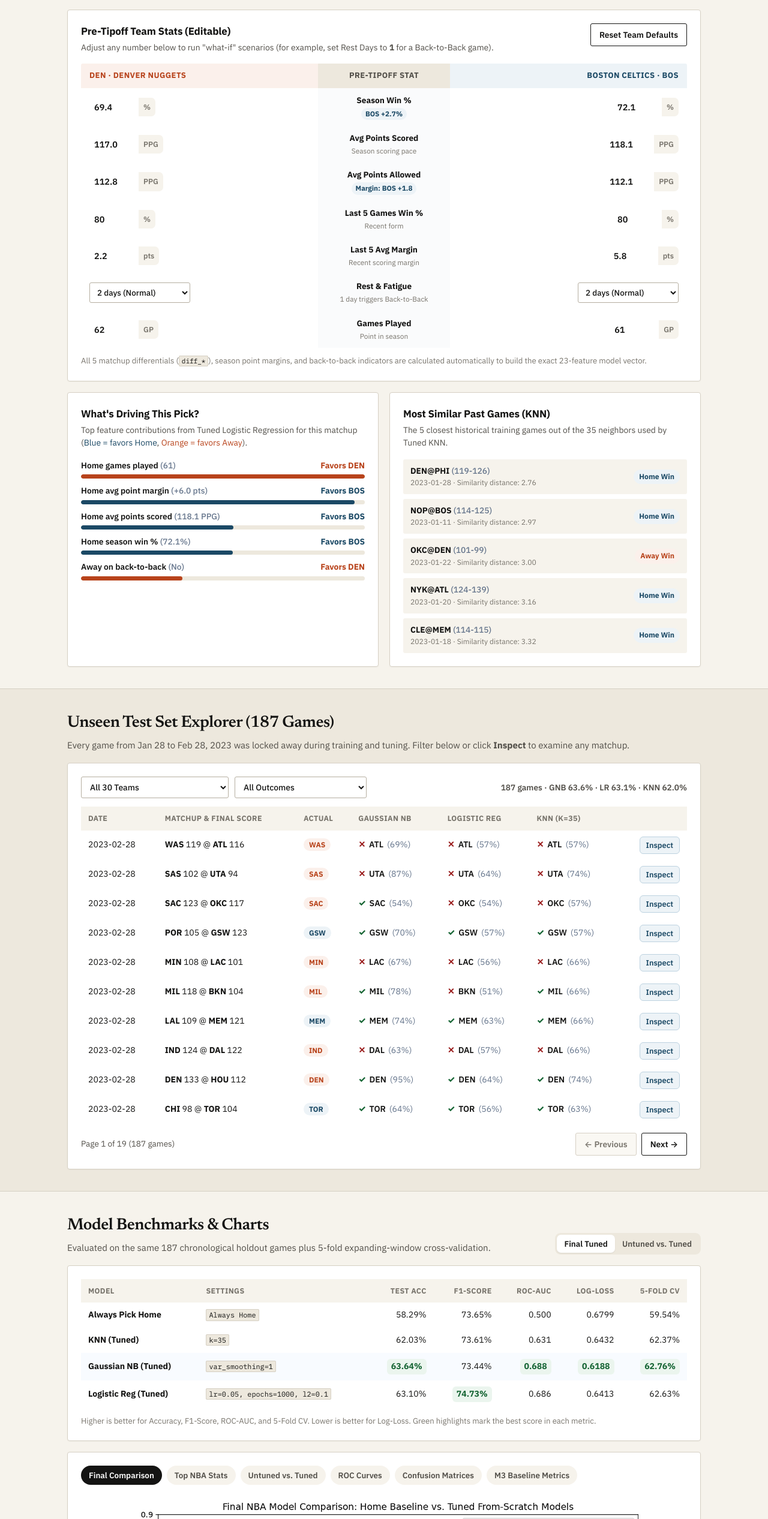
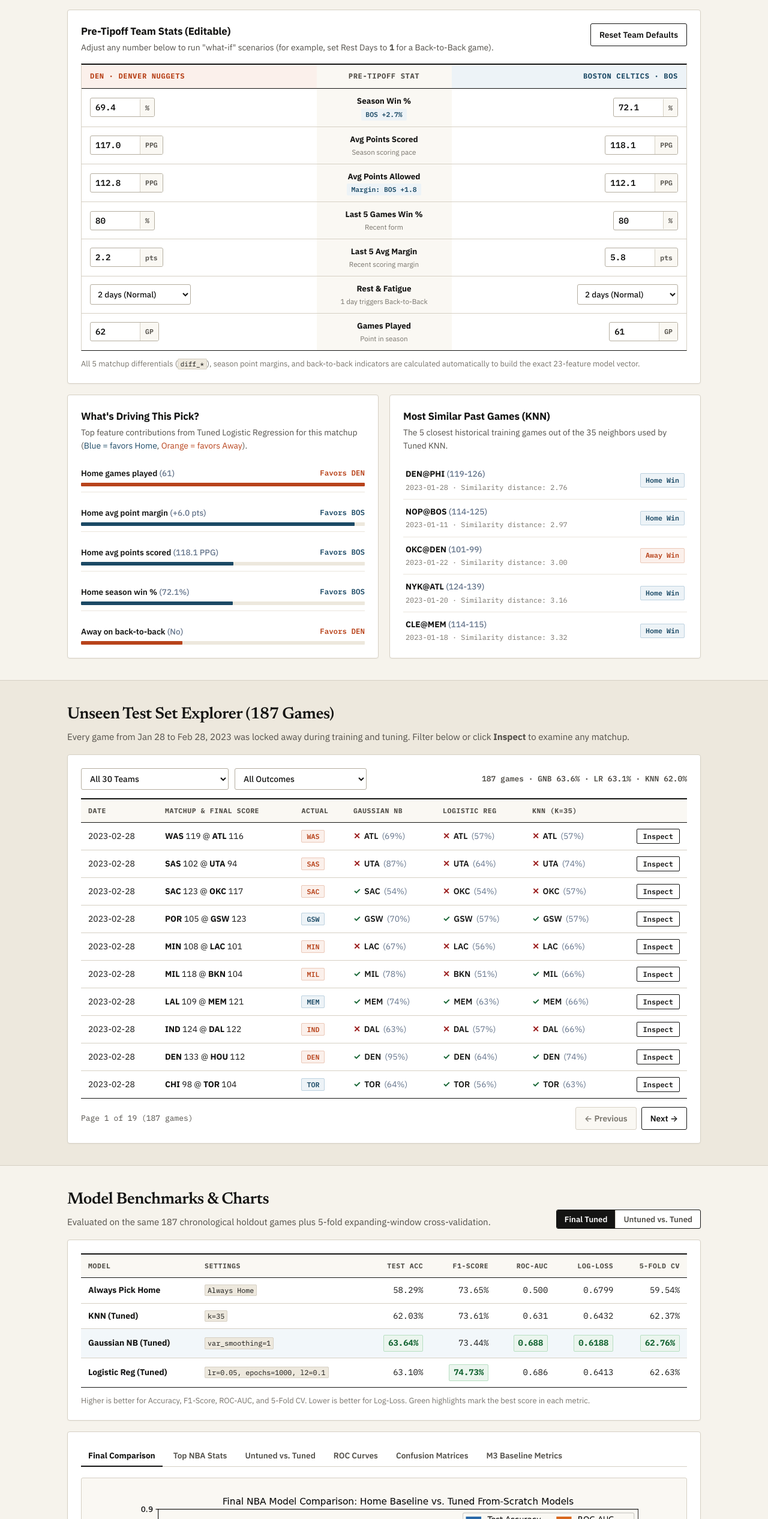
Before and after one commit to Gab172005/NbaGamesPredictor, a plain HTML site: page index.html in a window 1280 px wide. Shown: the part 1167-3700 px from the top of the page at 60% size. Drawn offline with Linux system fonts and the light colour scheme.

Commit message:
style: restyle stats ledger, explainability lists, data tables, and paper-blended charts

```diff
--- a/frontend/styles.css
+++ b/frontend/styles.css
@@ -740,22 +740,25 @@ code {
   margin-bottom: 0;
 }
 
-/* Editable Tale of the Tape ---------------------------------------------- */
+/* Editable Tale of the Tape (Box-Score Layout) --------------------------- */
 .tape-grid {
   display: grid;
-  grid-template-columns: minmax(0, 1fr) minmax(170px, 220px) minmax(0, 1fr);
-  border: 1px solid var(--border);
-  border-radius: var(--radius-sm);
+  grid-template-columns: minmax(0, 1fr) minmax(175px, 225px) minmax(0, 1fr);
+  border-top: 2px solid var(--ink);
+  border-bottom: 1px solid var(--ink);
+  border-left: 1px solid var(--rule);
+  border-right: 1px solid var(--rule);
   overflow: hidden;
 }
 
 .tape-header {
   padding: 10px 14px;
-  font-size: 0.82rem;
+  font-family: var(--font-mono);
+  font-size: 0.76rem;
   font-weight: 700;
   text-transform: uppercase;
-  letter-spacing: 0.03em;
-  border-bottom: 1px solid var(--border);
+  letter-spacing: 0.05em;
+  border-bottom: 1px solid var(--ink);
 }
 
 .tape-away-col {
@@ -764,7 +767,7 @@ code {
 }
 
 .tape-mid-col {
-  background: var(--bg-alt);
+  background: var(--surface-subtle);
   color: var(--text-muted);
   text-align: center;
 }
@@ -778,9 +781,10 @@ code {
 .tape-cell,
 .tape-label {
   padding: 10px 14px;
-  border-bottom: 1px solid var(--border);
+  border-bottom: 1px solid var(--rule);
   display: flex;
   align-items: center;
+  min-width: 0;
 }
 
 .tape-grid > :nth-last-child(-n+3) {
@@ -795,24 +799,26 @@ code {
   flex-direction: column;
   justify-content: center;
   text-align: center;
-  background: #fafbfc;
+  background: var(--surface-subtle);
   gap: 2px;
 }
 
 .tape-label strong {
-  font-size: 0.85rem;
+  font-size: 0.84rem;
+  color: var(--ink);
 }
 
 .diff-sub {
-  font-size: 0.74rem;
+  font-size: 0.73rem;
   color: var(--text-light);
 }
 
 .diff-chip {
-  font-size: 0.73rem;
-  font-weight: 700;
+  font-family: var(--font-mono);
+  font-size: 0.71rem;
+  font-weight: 600;
   padding: 1px 7px;
-  border-radius: 999px;
+  border-radius: 2px;
   font-variant-numeric: tabular-nums;
 }
 
@@ -834,32 +840,44 @@ code {
 .input-unit {
   display: inline-flex;
   align-items: center;
-  border: 1px solid var(--border-strong);
-  border-radius: 7px;
+  border: 1px solid var(--rule-strong);
+  border-radius: var(--radius-sm);
   background: var(--surface);
   overflow: hidden;
-  max-width: 132px;
+  max-width: 138px;
 }
 
 .input-unit input {
   width: 82px;
+  min-width: 0;
   border: none;
   padding: 6px 8px;
-  font-family: inherit;
-  font-size: 0.9rem;
+  font-family: var(--font-mono);
+  font-size: 0.88rem;
   font-weight: 600;
   font-variant-numeric: tabular-nums;
-  color: var(--text);
+  color: var(--ink);
   background: transparent;
+}
+
+.input-unit input:focus {
+  outline: none;
+}
+
+.input-unit:focus-within {
+  border-color: var(--ink);
+  box-shadow: 0 0 0 1px var(--ink);
 }
 
 .input-unit span {
   padding: 6px 8px;
-  font-size: 0.78rem;
+  font-family: var(--font-mono);
+  font-size: 0.72rem;
   font-weight: 600;
-  color: var(--text-light);
-  background: var(--bg);
-  border-left: 1px solid var(--border);
+  color: var(--text-muted);
+  background: var(--surface-subtle);
+  border-left: 1px solid var(--rule);
+  white-space: nowrap;
 }
 
 .rest-control {
@@ -875,72 +893,90 @@ code {
 }
 
 .b2b-badge {
-  font-size: 0.72rem;
+  font-family: var(--font-mono);
+  font-size: 0.69rem;
   font-weight: 700;
   padding: 2px 7px;
-  border-radius: 999px;
+  border-radius: 2px;
   background: var(--bad-bg);
   color: var(--bad);
-  border: 1px solid #fecaca;
+  border: 1px solid var(--bad-border);
+  white-space: nowrap;
 }
 
 .footnote {
   margin-top: 12px;
   margin-bottom: 0;
-  font-size: 0.82rem;
+  font-size: 0.81rem;
   color: var(--text-light);
 }
 
-/* Explainability Row ----------------------------------------------------- */
+/* Explainability Row (Clean Hairline Lists, Zero Nested Boxes) ----------- */
 .explain-grid {
   display: grid;
   grid-template-columns: repeat(2, minmax(0, 1fr));
   gap: 18px;
+  align-items: stretch;
 }
 
 .explain-grid .card {
   margin-bottom: 0;
+  display: flex;
+  flex-direction: column;
+  height: 100%;
 }
 
 .drivers-list {
+  flex: 1;
   display: flex;
   flex-direction: column;
-  gap: 10px;
+  justify-content: space-between;
+  gap: 4px;
 }
 
 .driver-row {
   display: flex;
   flex-direction: column;
-  gap: 4px;
+  gap: 5px;
+  padding: 9px 0;
+  border-bottom: 1px solid #eae5dc;
+}
+
+.driver-row:last-child {
+  border-bottom: none;
+  padding-bottom: 0;
 }
 
 .driver-top {
   display: flex;
   justify-content: space-between;
   gap: 10px;
-  font-size: 0.86rem;
+  font-size: 0.85rem;
 }
 
 .driver-name {
   font-weight: 600;
+  color: var(--ink);
 }
 
 .driver-impact {
-  font-weight: 700;
+  font-family: var(--font-mono);
+  font-size: 0.78rem;
+  font-weight: 600;
   font-variant-numeric: tabular-nums;
   white-space: nowrap;
 }
 
 .driver-bar-track {
-  height: 7px;
-  border-radius: 999px;
+  height: 6px;
+  border-radius: 1px;
   background: var(--bg-alt);
   overflow: hidden;
 }
 
 .driver-bar-fill {
   height: 100%;
-  border-radius: 999px;
+  border-radius: 1px;
 }
 
 .driver-bar-home {
@@ -952,9 +988,11 @@ code {
 }
 
 .neighbors-list {
+  flex: 1;
   display: flex;
   flex-direction: column;
-  gap: 8px;
+  justify-content: space-between;
+  gap: 0;
 }
 
 .neighbor-row {
@@ -962,43 +1000,57 @@ code {
   align-items: center;
   justify-content: space-between;
   gap: 10px;
-  padding: 9px 12px;
-  border-radius: var(--radius-sm);
-  background: var(--bg);
-  border: 1px solid var(--border);
+  padding: 10px 4px;
+  border-bottom: 1px solid #eae5dc;
+  background: transparent;
   font-size: 0.86rem;
+}
+
+.neighbor-row:last-child {
+  border-bottom: none;
+  padding-bottom: 2px;
+}
+
+.neighbor-row:hover {
+  background: var(--surface-subtle);
 }
 
 .neighbor-meta {
   display: flex;
   flex-direction: column;
+  gap: 2px;
 }
 
 .neighbor-match {
   font-weight: 700;
+  color: var(--ink);
 }
 
 .neighbor-date {
-  font-size: 0.76rem;
+  font-family: var(--font-mono);
+  font-size: 0.74rem;
   color: var(--text-light);
 }
 
 .outcome-chip {
-  padding: 3px 9px;
-  border-radius: 999px;
-  font-size: 0.76rem;
-  font-weight: 700;
+  font-family: var(--font-mono);
+  padding: 2px 8px;
+  border-radius: 2px;
+  font-size: 0.73rem;
+  font-weight: 600;
   white-space: nowrap;
 }
 
 .chip-home {
   background: var(--home-bg);
   color: var(--home);
+  border: 1px solid var(--home-border);
 }
 
 .chip-away {
   background: var(--away-bg);
   color: var(--away);
+  border: 1px solid var(--away-border);
 }
 
 /* Tables (Explorer & Benchmarks) ----------------------------------------- */
@@ -1018,7 +1070,8 @@ code {
 }
 
 .explorer-summary {
-  font-size: 0.85rem;
+  font-family: var(--font-mono);
+  font-size: 0.81rem;
   color: var(--text-muted);
   font-weight: 600;
   font-variant-numeric: tabular-nums;
@@ -1026,12 +1079,14 @@ code {
 
 .table-wrap {
   overflow-x: auto;
+  border-top: 2px solid var(--ink);
+  border-bottom: 1px solid var(--ink);
 }
 
 .data-table {
   width: 100%;
   border-collapse: collapse;
-  font-size: 0.88rem;
+  font-size: 0.87rem;
   font-variant-numeric: tabular-nums;
 }
 
@@ -1039,25 +1094,32 @@ code {
 .data-table td {
   padding: 10px 12px;
   text-align: left;
-  border-bottom: 1px solid var(--border);
+  border-bottom: 1px solid var(--rule);
   white-space: nowrap;
 }
 
+.data-table tbody tr:last-child td {
+  border-bottom: none;
+}
+
 .data-table th {
-  font-size: 0.78rem;
+  font-family: var(--font-mono);
+  font-size: 0.72rem;
   font-weight: 700;
   text-transform: uppercase;
-  letter-spacing: 0.03em;
-  color: var(--text-light);
-  background: var(--bg);
+  letter-spacing: 0.05em;
+  color: var(--text-muted);
+  background: var(--surface-subtle);
+  border-bottom: 1px solid var(--ink);
 }
 
-.data-table tbody tr:hover {
-  background: #f8fafc;
+.data-table tbody tr:hover td {
+  background: var(--surface-hover);
 }
 
 .data-table .num {
   text-align: right;
+  font-family: var(--font-mono);
 }
 
 .pred-cell {
@@ -1069,28 +1131,29 @@ code {
 
 .mark-ok {
   color: var(--good);
-  font-weight: 800;
+  font-weight: 700;
 }
 
 .mark-miss {
   color: var(--bad);
-  font-weight: 800;
+  font-weight: 700;
 }
 
 .inspect-btn {
-  padding: 5px 10px;
-  border-radius: 6px;
-  border: 1px solid var(--home-border);
-  background: var(--home-bg);
-  color: var(--home);
-  font-family: inherit;
-  font-size: 0.8rem;
+  padding: 4px 10px;
+  border-radius: 2px;
+  border: 1px solid var(--ink);
+  background: var(--surface);
+  color: var(--ink);
+  font-family: var(--font-mono);
+  font-size: 0.75rem;
   font-weight: 600;
   cursor: pointer;
+  transition: background 0.14s ease, color 0.14s ease;
 }
 
 .inspect-btn:hover {
-  background: var(--home);
+  background: var(--ink);
   color: #ffffff;
 }
 
@@ -1104,7 +1167,8 @@ code {
 }
 
 .page-info {
-  font-size: 0.85rem;
+  font-family: var(--font-mono);
+  font-size: 0.81rem;
   color: var(--text-muted);
 }
 
@@ -1116,78 +1180,87 @@ code {
 /* Benchmarks Toggle & Best Highlights ------------------------------------ */
 .segmented-toggle {
   display: inline-flex;
-  padding: 3px;
-  background: var(--bg-alt);
-  border: 1px solid var(--border);
-  border-radius: 9px;
+  border: 1px solid var(--ink);
+  border-radius: var(--radius-sm);
+  overflow: hidden;
+  background: var(--surface);
 }
 
 .seg-btn {
-  padding: 6px 12px;
+  padding: 6px 13px;
   border: none;
-  border-radius: 7px;
+  border-right: 1px solid var(--rule);
   background: transparent;
   color: var(--text-muted);
   font-family: inherit;
-  font-size: 0.84rem;
+  font-size: 0.83rem;
   font-weight: 600;
   cursor: pointer;
 }
 
+.seg-btn:last-child {
+  border-right: none;
+}
+
 .seg-btn.active {
-  background: var(--surface);
-  color: var(--text);
-  box-shadow: 0 1px 2px rgba(15, 23, 42, 0.08);
+  background: var(--ink);
+  color: #ffffff;
 }
 
 .best-metric {
   display: inline-block;
   padding: 2px 7px;
-  border-radius: 6px;
+  border-radius: 2px;
   background: var(--good-bg);
+  border: 1px solid var(--good-border);
   color: var(--good);
   font-weight: 700;
 }
 
 .row-highlight td {
-  background: #f8fbff;
+  background: #f2f7fa;
 }
 
-/* Charts Gallery --------------------------------------------------------- */
+/* Charts Gallery (Editorial Underline Tabs + Multiply Paper Blend) ------- */
 .chart-tabs {
   display: flex;
-  gap: 8px;
+  gap: 6px;
   flex-wrap: wrap;
-  margin-bottom: 16px;
+  border-bottom: 1px solid var(--rule);
+  margin-bottom: 18px;
 }
 
 .chart-tab {
-  padding: 7px 13px;
-  border-radius: 999px;
-  border: 1px solid var(--border-strong);
-  background: var(--bg);
+  padding: 8px 12px;
+  border: none;
+  border-bottom: 2px solid transparent;
+  margin-bottom: -1px;
+  background: transparent;
   color: var(--text-muted);
   font-family: inherit;
-  font-size: 0.84rem;
+  font-size: 0.85rem;
   font-weight: 600;
   cursor: pointer;
-  transition: all 0.15s ease;
+  transition: color 0.14s ease, border-color 0.14s ease;
 }
 
 .chart-tab:hover {
-  border-color: var(--home);
-  color: var(--home);
+  color: var(--ink);
 }
 
 .chart-tab.active {
-  background: var(--text);
-  border-color: var(--text);
-  color: #ffffff;
+  color: var(--ink);
+  border-bottom-color: var(--ink);
+  font-weight: 700;
 }
 
 .chart-stage {
   margin: 0;
   text-align: center;
+  padding: 18px;
+  background: var(--surface-subtle);
+  border: 1px solid var(--rule);
+  border-radius: var(--radius-sm);
 }
 
 .chart-stage img {
@@ -1195,52 +1268,60 @@ code {
   max-height: 460px;
   width: auto;
   height: auto;
-  border-radius: var(--radius-sm);
-  border: 1px solid var(--border);
-  background: #ffffff;
+  background: transparent;
+  mix-blend-mode: multiply;
   cursor: zoom-in;
 }
 
 .chart-stage figcaption {
-  margin-top: 10px;
-  font-size: 0.9rem;
+  margin-top: 12px;
+  font-size: 0.89rem;
   color: var(--text-muted);
 }
 
-/* How It Works ----------------------------------------------------------- */
+/* How It Works (Unified 3-Column Editorial Index) ------------------------ */
 .steps-grid {
   display: grid;
   grid-template-columns: repeat(3, minmax(0, 1fr));
-  gap: 16px;
+  gap: 0;
+  border-top: 2px solid var(--ink);
+  border-bottom: 1px solid var(--ink);
+  background: var(--surface);
 }
 
 .step-card {
   margin-bottom: 0;
+  border: none;
+  border-right: 1px solid var(--rule);
+  border-radius: 0;
+  box-shadow: none;
+}
+
+.step-card:last-child {
+  border-right: none;
 }
 
 .step-num {
   display: inline-block;
-  font-size: 0.8rem;
-  font-weight: 800;
-  color: var(--home);
-  background: var(--home-bg);
-  padding: 3px 9px;
-  border-radius: 999px;
-  margin-bottom: 10px;
+  font-family: var(--font-mono);
+  font-size: 1.05rem;
+  font-weight: 700;
+  color: var(--away);
+  margin-bottom: 8px;
 }
 
 .step-card p {
-  font-size: 0.9rem;
+  font-size: 0.89rem;
   color: var(--text-muted);
   margin-bottom: 0;
 }
 
 /* Footer ----------------------------------------------------------------- */
 .site-footer {
-  padding: 26px 0;
-  border-top: 1px solid var(--border);
-  background: var(--surface);
-  font-size: 0.88rem;
+  padding: 24px 0;
+  border-top: 1px solid var(--rule);
+  background: #fbf9f5;
+  font-size: 0.86rem;
   color: var(--text-muted);
 }
 
@@ -1263,13 +1344,14 @@ code {
 }
 
 .footer-links a {
-  color: var(--home);
+  color: var(--ink);
   text-decoration: none;
   font-weight: 600;
+  border-bottom: 1px solid var(--rule-strong);
 }
 
 .footer-links a:hover {
-  text-decoration: underline;
+  border-bottom-color: var(--ink);
 }
 
 /* Modal Lightbox --------------------------------------------------------- */
@@ -1277,7 +1359,7 @@ code {
   position: fixed;
   inset: 0;
   z-index: 100;
-  background: rgba(15, 23, 42, 0.82);
+  background: rgba(20, 20, 19, 0.84);
   display: flex;
   align-items: center;
   justify-content: center;
@@ -1287,7 +1369,8 @@ code {
 .modal img {
   max-width: 95vw;
   max-height: 90vh;
-  border-radius: var(--radius-sm);
+  padding: 12px;
+  border-radius: var(--radius);
   background: #ffffff;
   box-shadow: 0 20px 50px rgba(0, 0, 0, 0.45);
 }
@@ -1296,13 +1379,13 @@ code {
   position: fixed;
   top: 18px;
   right: 22px;
-  width: 40px;
-  height: 40px;
-  border-radius: 50%;
-  border: none;
+  width: 38px;
+  height: 38px;
+  border-radius: var(--radius-sm);
+  border: 1px solid var(--rule);
   background: #ffffff;
-  color: var(--text);
-  font-size: 1.1rem;
+  color: var(--ink);
+  font-size: 1.05rem;
   font-weight: 700;
   cursor: pointer;
 }
```
